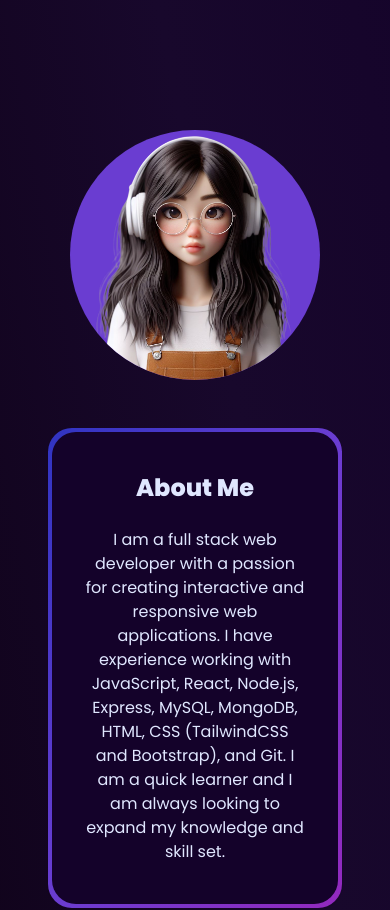
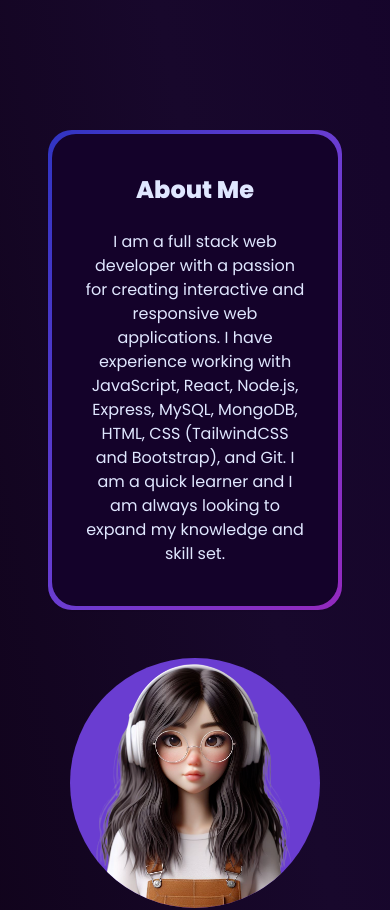
Before and after one commit to encarnac/portfolio, a React (Vite) app: page / in a window 390 px wide. Shown: the part 820-1730 px from the top of the page. Built offline with nearby package versions, Linux system fonts and the light colour scheme.

Commit message:
Changed order of AboutMe items in mobile

```diff
--- a/src/components/AboutSection.jsx
+++ b/src/components/AboutSection.jsx
@@ -3,12 +3,12 @@ import AboutPhoto from "../assets/about-pfp.png";
 const AboutSection = ({ setSelectedPage }) => {
   return (
     <div id="about" className="my-72 grid grid-cols-1 lg:grid-cols-12">
-      <div className="col-span-5 place-self-center">
+      <div className="order-last col-span-5 place-self-center md:order-first">
         <div className="relative h-[250px] w-[250px] overflow-clip rounded-full bg-[#ad99db] dark:bg-[#6a3dd1] lg:h-[300px] lg:w-[300px]">
           <img src={AboutPhoto} />
         </div>
       </div>
-      <div className="col-span-7 mr-0 mt-12 place-self-center rounded-3xl bg-gradient-to-br from-[#68A3EB] to-[#F38BBB] px-1 py-1 text-center shadow-sm dark:from-[#3034C2] dark:via-[#6A3DD1] dark:to-[#9329BE] lg:mr-16 lg:mt-0 lg:text-left">
+      <div className="col-span-7 mb-12 mr-0 place-self-center rounded-3xl bg-gradient-to-br from-[#68A3EB] to-[#F38BBB] px-1 py-1 text-center shadow-sm dark:from-[#3034C2] dark:via-[#6A3DD1] dark:to-[#9329BE] lg:mb-0 lg:mr-16 lg:text-left">
         <div className="h-fit rounded-3xl bg-[#d2c6da] px-8 py-10 text-[#57545c] dark:bg-[#14022A] dark:text-indigo-100 lg:m-1 lg:px-16 lg:py-24">
           {" "}
           <h1 className="mb-6 text-2xl font-extrabold md:text-3xl">About Me</h1>
```
